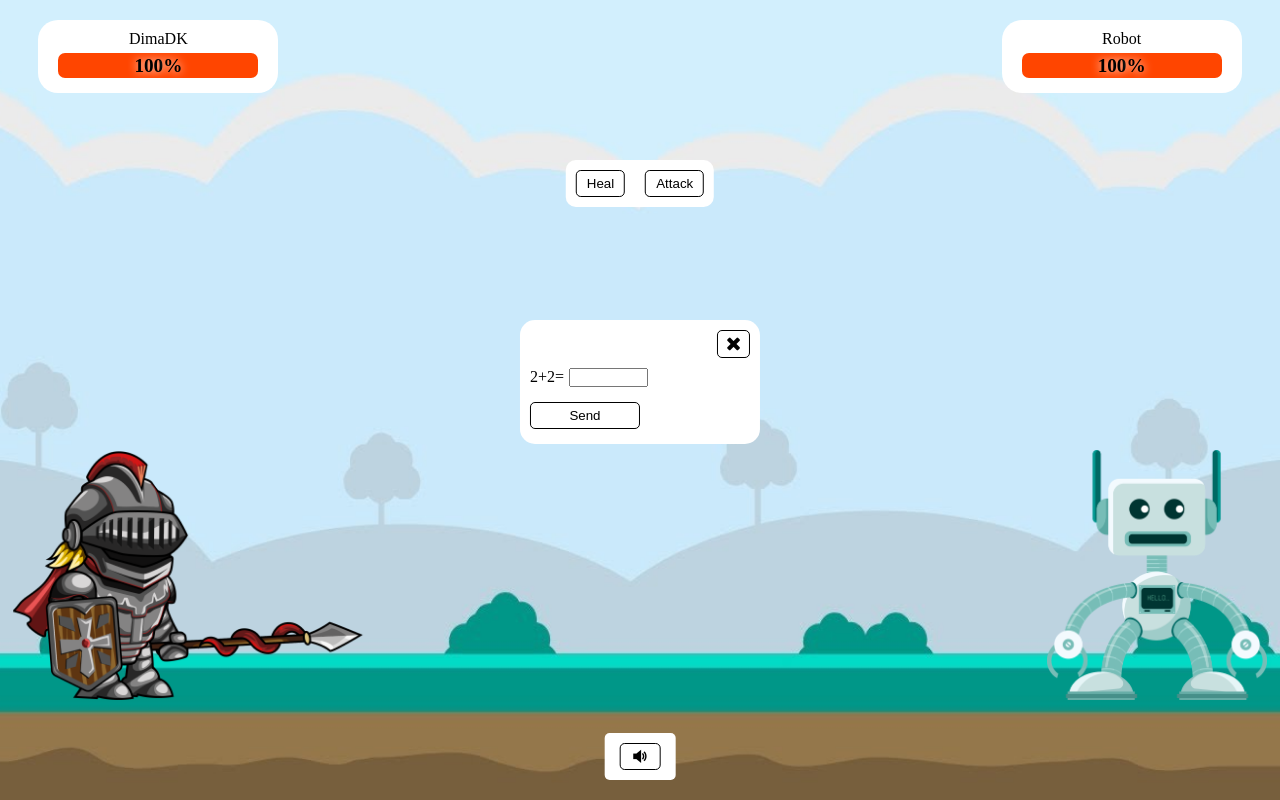
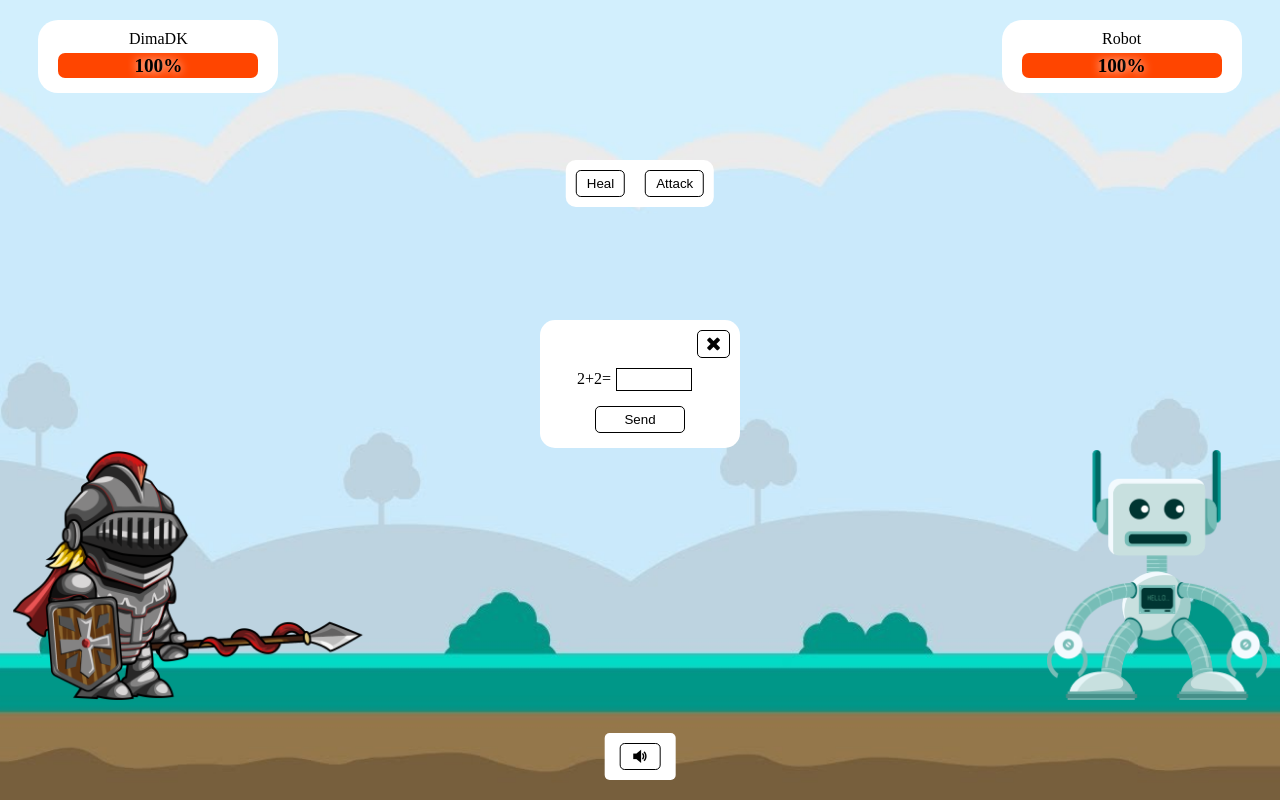
Before and after one commit to dimadk24/clever-kid-game, a React app: page / in a window 1280 px wide. Both pictures are taken after a click on the button "Heal". Built offline with nearby package versions, Linux system fonts and the light colour scheme.

Commit message:
fix: put input and button in horizontal center and other minor fixes

```diff
--- a/src/Components/TaskWindow/TaskWindow.scss
+++ b/src/Components/TaskWindow/TaskWindow.scss
@@ -1,11 +1,18 @@
 .task__window {
   top: 40%;
+  width: 200px;
   display: flex;
   flex-direction: column;
   align-items: center;
   background-color: white;
   padding: 10px;
   border-radius: 15px;
+
+  form {
+    display: flex;
+    flex-direction: column;
+    align-items: center;
+  }
 }
 
 .task__window__close {
@@ -27,7 +34,12 @@
 }
 
 .task__window__question {
-  width: 60%;
+  width: 70%;
+
+  input {
+    border: 1px solid black;
+    padding: 3px 5px;
+  }
 }
 
 .task__window__input {
```
